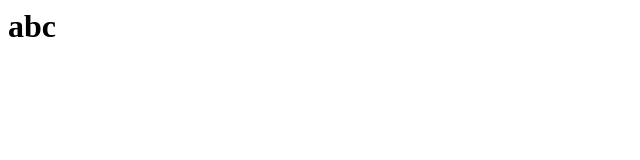
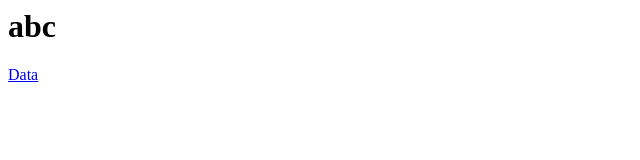
Before and after one commit to Baby-Hunter/VulnLab, a plain HTML site: page index.html in a window 1280 px wide. Shown: the full height of the page, 0-640 px from the left. Drawn offline with Linux system fonts and the light colour scheme.

Commit message:
Update index.html
â

```diff
--- a/index.html
+++ b/index.html
@@ -1 +1,2 @@
 <h1>abc</h1>
+<a href="Data.md">Data</a>
```
